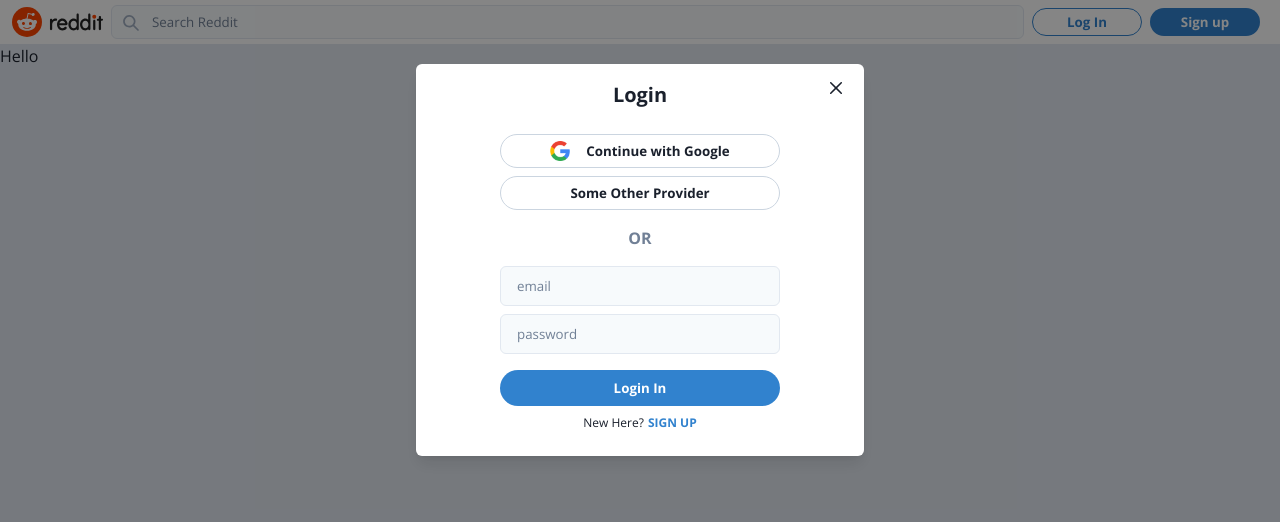
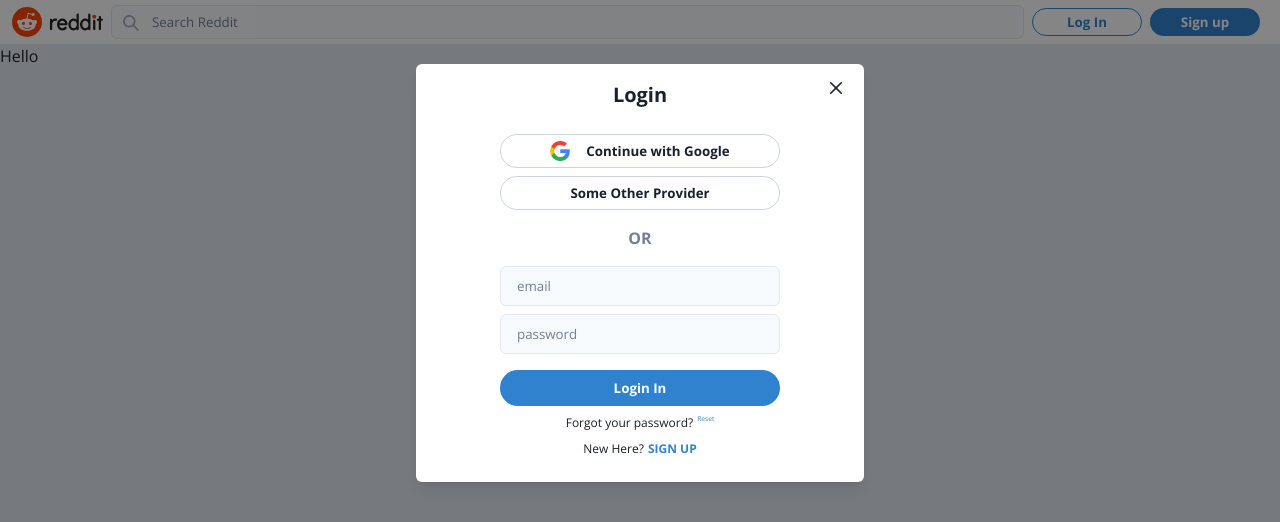
Before and after one commit to Balaji-K04/reddit-clone, a Next.js app: page / in a window 1280 px wide. Both pictures are taken after a click on the button "Log In". Shown: the top 522 px of the page. Built offline with nearby package versions, Linux system fonts and the light colour scheme; no server answers.

Commit message:
Added login

```diff
--- a/src/components/Modal/Auth/AuthModal.tsx
+++ b/src/components/Modal/Auth/AuthModal.tsx
@@ -3,7 +3,7 @@
 import AuthInputs from "./AuthInputs";
 import OAuthButtons from "./OAuthButtons";
 import { authModalState } from "../../../atoms/authModalAtom";
-import { useAuthState } from 'react-firebase-hooks/auth';
+import { useAuthState } from "react-firebase-hooks/auth";
 import { auth } from "@/src/firebase/clientApp";
 import {
   Flex,
@@ -15,8 +15,7 @@
   ModalOverlay,
   Text,
 } from "@chakra-ui/react";
-
-
+import ResetPassword from "./ResetPassword";
 
 const AuthModal: React.FC = () => {
   const [modalState, setModalState] = useRecoilState(authModalState);
@@ -30,8 +29,8 @@
   };
 
   //Close Modal
-  useEffect(()=>{
-    if(user) handleClose();
+  useEffect(() => {
+    if (user) handleClose();
   }, [user]);
 
   return (
@@ -58,12 +57,17 @@
               justify="center"
               width="70%"
             >
-              <OAuthButtons />
-              <Text color="gray.500" fontWeight="700">
-                OR
-              </Text>
-              <AuthInputs />
-              {/* <ResetPassword> */}
+              {modalState.view == "login" || modalState.view == "signup" ? (
+                <>
+                  <OAuthButtons />
+                  <Text color="gray.500" fontWeight="700">
+                    OR
+                  </Text>
+                  <AuthInputs />
+                </>
+              ) : (
+                <ResetPassword />
+              )}
             </Flex>
           </ModalBody>
         </ModalContent>
--- a/src/components/Modal/Auth/Login.tsx
+++ b/src/components/Modal/Auth/Login.tsx
@@ -81,9 +81,32 @@
         {FIREBASE_ERRORS[error?.message as keyof typeof FIREBASE_ERRORS]}
       </Text>
 
-      <Button width="100%" height="36px" mt={2} mb={2} type="submit" isLoading={loading}>
+      <Button
+        width="100%"
+        height="36px"
+        mt={2}
+        mb={2}
+        type="submit"
+        isLoading={loading}
+      >
         Login In
       </Button>
+
+      <Flex justifyContent="center" mb={2}>
+        <Text fontSize="9pt" mr={1}>
+          Forgot your password?
+        </Text>
+        <Text
+          fontSize="5pt"
+          color="blue.500"
+          cursor="pointer"
+          onClick={() =>
+            setAuthModalState((prev) => ({ ...prev, view: "resetPassword" }))
+          }
+        >
+          Reset
+        </Text>
+      </Flex>
 
       <Flex fontSize="9pt" justifyContent="center">
         <Text mr={1}>New Here?</Text>
```
